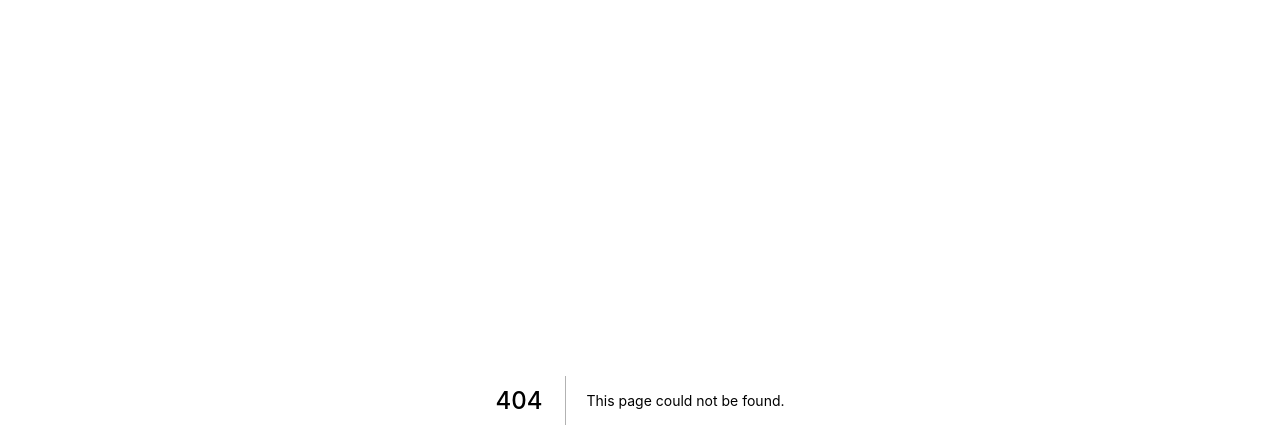
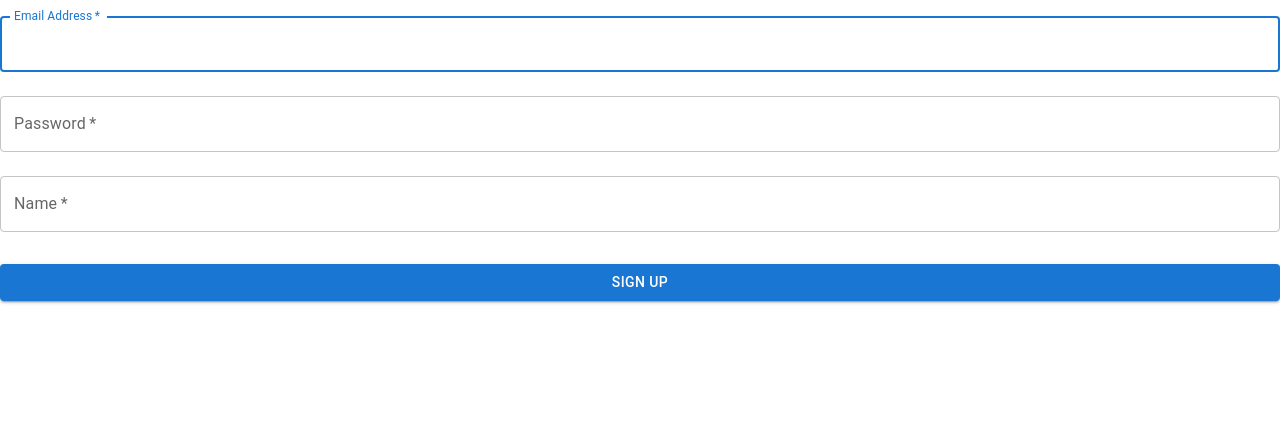
Before and after one commit to nightmare6m/tool-share, a Next.js app in the folder client/: page /signup in a window 1280 px wide. Before the commit this address had no page. Shown: the top 448 px of the page. Built offline with nearby package versions, Linux system fonts and the light colour scheme.

Commit message:
add signup and login functionality from UI

```diff
--- /dev/null
+++ b/client/pages/signup.jsx
@@ -0,0 +1,86 @@
+import Button from '@mui/material/Button';
+import TextField from '@mui/material/TextField';
+import { gql, useMutation } from '@apollo/client';
+import {useState} from 'react';
+import Link from 'next/link'
+import Router from 'next/router'
+
+const SIGNUP = gql`
+mutation Signup ($input: SignupInput!){
+  signup(input: $input){
+    message,
+    errorCode
+  }
+}
+`;
+
+function SignUp() {
+  const [signedUp, setSignedUp] = useState(false);
+  const [signUp, { data, loading, error }] = useMutation(SIGNUP);
+  if (loading) return 'Submitting...';
+  if (error) return `Submission error! ${error.message}`;
+
+  if(typeof window !== "undefined" && localStorage.getItem('accessToken')){
+    Router.push('/')
+  }
+
+  const form = (
+    <div>
+        <form onSubmit={async (e) => {
+          e.preventDefault();
+          const data = await signUp({ variables: { input: {email: e.target.email.value, password: e.target.password.value, name: e.target.newUserName.value }} });
+          console.log(data)
+          setSignedUp(true);
+        }}>
+      <TextField
+              margin="normal"
+              required
+              fullWidth
+              id="email"
+              label="Email Address"
+              name="email"
+              autoComplete="email"
+              autoFocus
+            />
+            <TextField
+              margin="normal"
+              required
+              fullWidth
+              name="password"
+              label="Password"
+              type="password"
+              id="password"
+              autoComplete="current-password"
+            />
+            <TextField
+              margin="normal"
+              required
+              fullWidth
+              label="Name"
+              type="text"
+              id="newUserName"
+              name="newUserName"
+            />
+            <Button
+              type="submit"
+              fullWidth
+              variant="contained"
+              sx={{ mt: 3, mb: 2 }}
+            >
+              Sign Up
+            </Button>
+            </form>
+      </div>
+  );
+  const signUpResult = (
+    <div>
+      <p>Thank you for registering. Please verify your email and then click
+        <Link href="/login"><a> here</a></Link> to login.</p>
+    </div>
+  )
+    return (
+      signedUp?signUpResult:form
+    );
+  }
+
+  export default SignUp
```
Also changed, not shown: client/pages/index.js (+16 -33 lines), client/pages/login.jsx (added, +68 -0 lines), client/.eslintrc.json, 1 other file (tests, documents, lock files or other folders).
